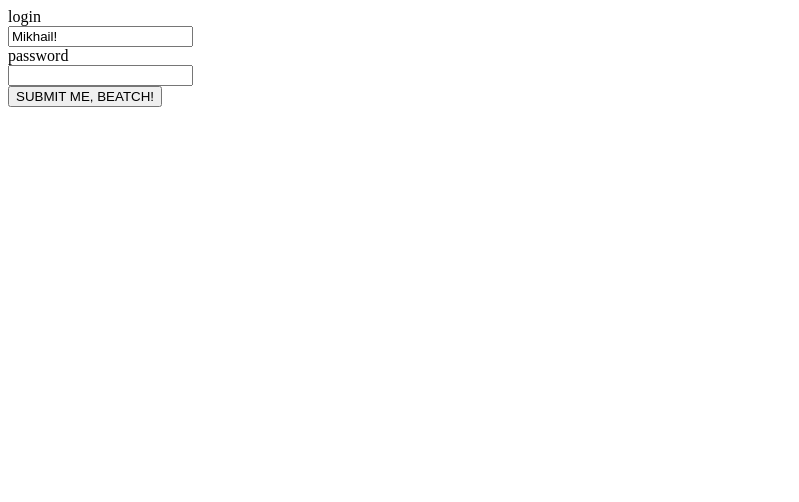
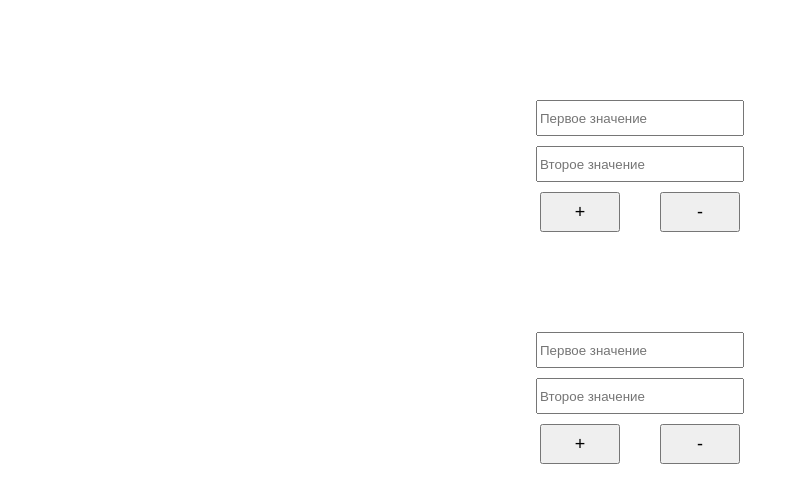
Before and after one commit to vigdorov/model-view-some-arch, a React app: page / in a window 1280 px wide. Shown: the top 502 px of the page, without its empty margins (0-799 px from the left). Built offline with nearby package versions, Linux system fonts and the light colour scheme.

Commit message:
calculate

```diff
--- a/src/App.css
+++ b/src/App.css
@@ -1,4 +1,43 @@
-.container {
+.calculator {
+    display: flex;
+    flex-direction: column;
+    align-items: center;
+    justify-content: center;
+    margin-top: 100px;
+}
+
+.inputContainer {
     display: flex;
     flex-direction: column;
 }
+
+.buttonContainer {
+    display: flex;
+    justify-content: space-between;
+    flex-direction: row;
+    width: 200px;
+}
+
+.inputCalc {
+    display: flex;
+    margin-bottom: 10px;
+    width: 200px;
+    height: 30px;
+}
+
+.keypad {
+    display: flex;
+    width: 80px;
+}
+
+.result {
+    display: block;
+    margin-top: 20px;
+}
+
+button {
+    width: 80px;
+    height: 40px;
+    font-size: 18px;
+    padding: 5px;
+}
--- a/src/App.jsx
+++ b/src/App.jsx
@@ -1,13 +1,17 @@
 import React from "react";
-import { createRoot } from "react-dom/client";
+import {createRoot} from "react-dom/client";
 
-import { FormFunc } from "./FormFunc";
+// import {FormFunc} from "./FormFunc";
+import { CalculatorNew} from './CalculatorNew';
+import {CalculatorFunc} from './CalculatorFunc';
 
 const root = createRoot(document.getElementById("root"));
 
 root.render(
-  <>
-    {/* <Counter /> */}
-    <FormFunc />
-  </>
+    <>
+        {/* <Counter /> */}
+        {/* <FormFunc /> */}
+        <CalculatorNew />
+        <CalculatorFunc />
+    </>
 );
--- /dev/null
+++ b/src/CalculatorFunc.jsx
@@ -0,0 +1,74 @@
+import React, {useState} from 'react';
+
+import "./App.css";
+
+export const CalculatorFunc = () => {
+    const [state, setState] =
+        useState({
+            firstValue: '',
+            secondValue: '',
+            result: null,
+        });
+
+
+    const handleInputChange = (event) => {
+        const {name, value} = event.target;
+        setState((state) => {
+            return {
+                ...state,
+                [name]: value,
+                result: null,
+            }
+        })
+    };
+
+    const handleSum = () => {
+        const sum = Number(state.firstValue) + Number(state.secondValue);
+        setState((state) => {
+            return {
+                ...state,
+                result: sum,
+            }
+        });
+    }
+
+    const handleDifference = () => {
+        const diff = Number(state.firstValue) - Number(state.secondValue);
+        setState((state) => {
+            return {
+                ...state,
+                result: diff,
+            }
+        });
+    }
+
+    return (
+        <div className="calculator">
+            <div className="inputContainer">
+                <input
+                    className="inputCalc"
+                    type="number"
+                    name="firstValue"
+                    value={state.firstValue}
+                    onChange={handleInputChange}
+                    placeholder="Первое значение"
+                />
+                <input
+                    className="inputCalc"
+                    type="number"
+                    name="secondValue"
+                    value={state.secondValue}
+                    onChange={handleInputChange}
+                    placeholder="Второе значение"
+                />
+            </div>
+            <div className="buttonContainer">
+                <button onClick={handleSum}>+</button>
+                <button onClick={handleDifference}>-</button>
+            </div>
+            {state.result && (
+                <div className="result">{state.result}</div>
+            )}
+        </div>
+    );
+};
--- /dev/null
+++ b/src/CalculatorNew.jsx
@@ -0,0 +1,68 @@
+import React, {Component} from 'react';
+
+import "./App.css";
+
+export class CalculatorNew extends Component {
+    constructor() {
+        super()
+        this.state = {
+            firstValue: '',
+            secondValue: '',
+            result: null,
+        };
+
+    }
+
+    handleInputChange = (event) => {
+        this.setState({
+            [event.target.name]: event.target.value,
+        });
+        if (this.state.result !== null) {
+            this.setState({
+                result: null,
+            })
+        }
+    };
+
+    handleSetResult = (event) => {
+        const {firstValue, secondValue} = this.state;
+        const result = event.target.name === "+" ?
+        Number(firstValue) + Number(secondValue) :
+        Number(firstValue) - Number(secondValue);
+        this.setState({result});
+    };
+
+    render() {
+        const {firstValue, secondValue, result} = this.state;
+
+        return (
+            <div className="calculator">
+                <div className="inputContainer">
+                    <input
+                        className="inputCalc"
+                        type="number"
+                        name="firstValue"
+                        value={firstValue}
+                        onChange={this.handleInputChange}
+                        placeholder="Первое значение"
+                    />
+                    <input
+                        className="inputCalc"
+                        type="number"
+                        name="secondValue"
+                        value={secondValue}
+                        onChange={this.handleInputChange}
+                        placeholder="Второе значение"
+                    />
+                </div>
+                <div className="buttonContainer">
+                    <button name="+" onClick={this.handleSetResult}>+</button>
+                    <button name="-" onClick={this.handleSetResult}>-</button>
+                </div>
+                {result && (
+                    <div className="result">{result}</div>
+                )}
+            </div>
+        );
+    }
+}
```
Also changed, not shown: 1 other file (tests, documents, lock files or other folders).
